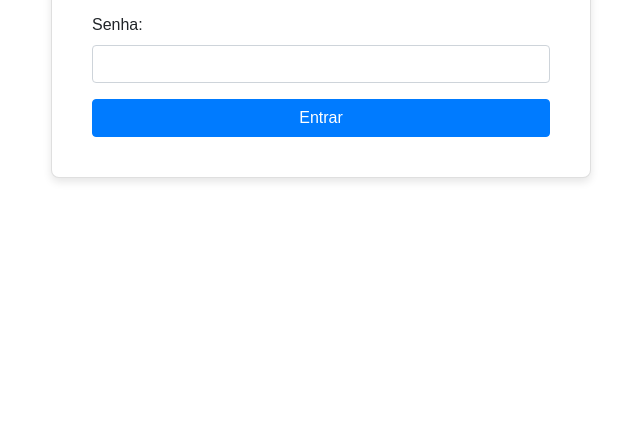
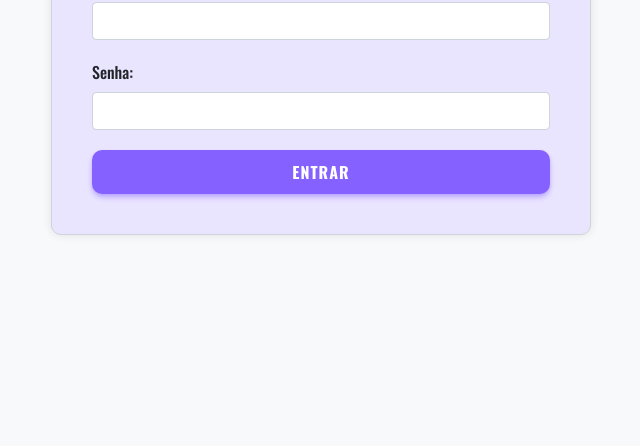
Before and after one commit to anducajuan/imob, a website: page src/public/pages/login.html in a window 1280 px wide. Shown: the part 404-850 px from the top of the page, without its empty margins (319-959 px from the left). Before the commit the page ends 800 px from the top, so only its background shows below. Drawn offline with nearby package versions, Linux system fonts and the light colour scheme; files that its build step writes are made by us from their sources.

Commit message:
Commit com as alterações das estilizações

```diff
--- /dev/null
+++ b/src/public/css/home.css
@@ -0,0 +1,62 @@
+@import url("https://fonts.googleapis.com/css2?family=Oswald:wght@300;400;500;700&display=swap");
+
+body {
+  background-color: white; /* Cor de fundo do corpo */
+  font-family: "Oswald", sans-serif; /* Fonte */
+}
+
+.navbar {
+  background-color: #8562ff; /* Cor de fundo da barra de navegação */
+}
+
+.nav-link {
+  color: #ffffff; /* Cor do texto dos links na barra de navegação */
+}
+
+.sidebar {
+  background-color: #f5f0ff; /* Cor de fundo da barra lateral */
+  border-right: 1px solid #ced4da; /* Borda direita da barra lateral */
+  box-shadow: 0px 0px 10px 0px rgba(0, 0, 0, 0.1); /* Sombra */
+}
+
+.nav.flex-column .nav-link {
+  color: #343a40; /* Cor do texto dos links na barra lateral */
+}
+
+.main-content {
+  background-color: #ffffff; /* Cor de fundo do conteúdo principal */
+  border-left: 1px solid #ced4da; /* Borda esquerda do conteúdo principal */
+}
+
+/* Estilo para o conteúdo central */
+.main-content {
+  padding: 20px;
+}
+
+/* Estilo para o container dos cards */
+.card-container {
+  display: grid;
+  grid-template-columns: repeat(auto-fit, minmax(250px, 1fr));
+  gap: 20px;
+}
+
+/* Estilo para os cards */
+.card {
+  background-color: #ffffff;
+  padding: 20px;
+  border-radius: 10px;
+  box-shadow: 0px 2px 4px rgba(0, 0, 0, 0.1);
+}
+
+/* Estilo para o título dos cards */
+.card-title {
+  font-size: 1.2rem;
+  font-weight: bold;
+  color: #333333;
+  margin-bottom: 10px;
+}
+
+/* Estilo para o conteúdo dos cards */
+.card-content {
+  color: #666666;
+}
--- a/src/public/css/style.css
+++ b/src/public/css/style.css
@@ -1,20 +1,54 @@
+@import url("https://fonts.googleapis.com/css2?family=Oswald:wght@300;400;500;700&display=swap");
 body {
-    font-family: 'Arial', sans-serif;
+  background-color: #f8f9fa; /* Cor de fundo do corpo */
+  font-family: "Oswald", sans-serif;
 }
 
-.sidebar {
-    background-color: #f8f9fa;
+.container {
+  margin-top: 50px; /* Espaçamento superior */
 }
 
-.main {
-    padding: 20px;
-}
 .card {
-    padding: 20px;
-    border-radius: 8px;
-    box-shadow: 0 4px 8px rgba(0,0,0,0.1);
+  border: 1px solid #ced4da; /* Borda do cartão */
+  border-radius: 10px; /* Borda arredondada */
+  box-shadow: 0px 0px 10px 0px rgba(0, 0, 0, 0.1); /* Sombra */
+  background: #eae5ff; /* Gradiente de 6 cores */
 }
 
-input.form-control {
-    margin-bottom: 15px; /* Espaço entre os campos do formulário */
+.card-body {
+  padding: 40px; /* Preenchimento interno */
 }
+
+.form-group {
+  margin-bottom: 20px; /* Espaçamento entre os campos */
+}
+
+label {
+  font-weight: 500; /* Peso da fonte */
+}
+
+.btn-primary {
+  background-color: #8562ff; /* Cor de fundo do botão */
+  border: none; /* Sem borda */
+  box-shadow:
+    0px 4px 6px -1px rgba(133, 98, 255, 0.4),
+    0px 2px 4px -1px rgba(133, 98, 255, 0.3); /* Sombra gradiente */
+}
+
+.btn-primary:hover {
+  background-color: #6349cc; /* Cor de fundo do botão ao passar o mouse */
+}
+
+.btn-block {
+  border-radius: 10px; /* Borda arredondada */
+  padding: 10px 0; /* Preenchimento interno */
+  font-weight: bold; /* Peso da fonte */
+  color: #fff; /* Cor do texto */
+  text-transform: uppercase; /* Transformar texto em maiúsculas */
+  letter-spacing: 1px; /* Espaçamento entre as letras */
+}
+
+h1 {
+  font-size: 2.5rem; /* Tamanho da fonte do cabeçalho */
+  color: #3f3f3f; /* Cor do texto */
+}
--- a/src/public/pages/login.html
+++ b/src/public/pages/login.html
@@ -1,17 +1,22 @@
-<!DOCTYPE html>
+<!doctype html>
 <html lang="pt">
-
   <head>
-    <meta charset="UTF-8">
-    <meta name="viewport" content="width=device-width, initial-scale=1.0">
+    <meta charset="UTF-8" />
+    <meta name="viewport" content="width=device-width, initial-scale=1.0" />
     <title>Aplicação Web</title>
     <!-- Inclusão do CSS do Bootstrap via CDN -->
-    <link href="https://stackpath.bootstrapcdn.com/bootstrap/4.5.2/css/bootstrap.min.css" rel="stylesheet">
-    <link href="css/style.css" rel="stylesheet">
+    <link
+      href="https://stackpath.bootstrapcdn.com/bootstrap/4.5.2/css/bootstrap.min.css"
+      rel="stylesheet"
+    />
+    <link href="../css/style.css" rel="stylesheet" />
   </head>
   <body>
     <div class="container">
-        <div class="row justify-content-center align-items-center" style="height: 100vh;">
+      <div
+        class="row justify-content-center align-items-center"
+        style="height: 100vh"
+      >
         <div class="col-md-6">
           <div class="card">
             <div class="card-body">
@@ -19,13 +24,27 @@
               <form id="loginForm">
                 <div class="form-group">
                   <label for="username">Usuário:</label>
-                                <input type="text" id="username" name="username" class="form-control" required>
+                  <input
+                    type="text"
+                    id="username"
+                    name="username"
+                    class="form-control"
+                    required
+                  />
                 </div>
                 <div class="form-group">
                   <label for="password">Senha:</label>
-                                <input type="password" id="password" name="password" class="form-control" required>
+                  <input
+                    type="password"
+                    id="password"
+                    name="password"
+                    class="form-control"
+                    required
+                  />
                 </div>
-                            <button type="submit" class="btn btn-primary btn-block">Entrar</button>
+                <button type="submit" class="btn btn-primary btn-block">
+                  Entrar
+                </button>
               </form>
             </div>
           </div>
@@ -33,7 +52,7 @@
       </div>
     </div>
 
-    <script type="module" src="js/login.js"></script> <!-- Lógica de autenticação -->
+    <script type="module" src="js/login.js"></script>
+    <!-- Lógica de autenticação -->
   </body>
-
 </html>
```
Also changed, not shown: src/public/pages/home.html (+18 -13 lines), 1 other file. Lines whose indentation alone changed are shown as unchanged.
